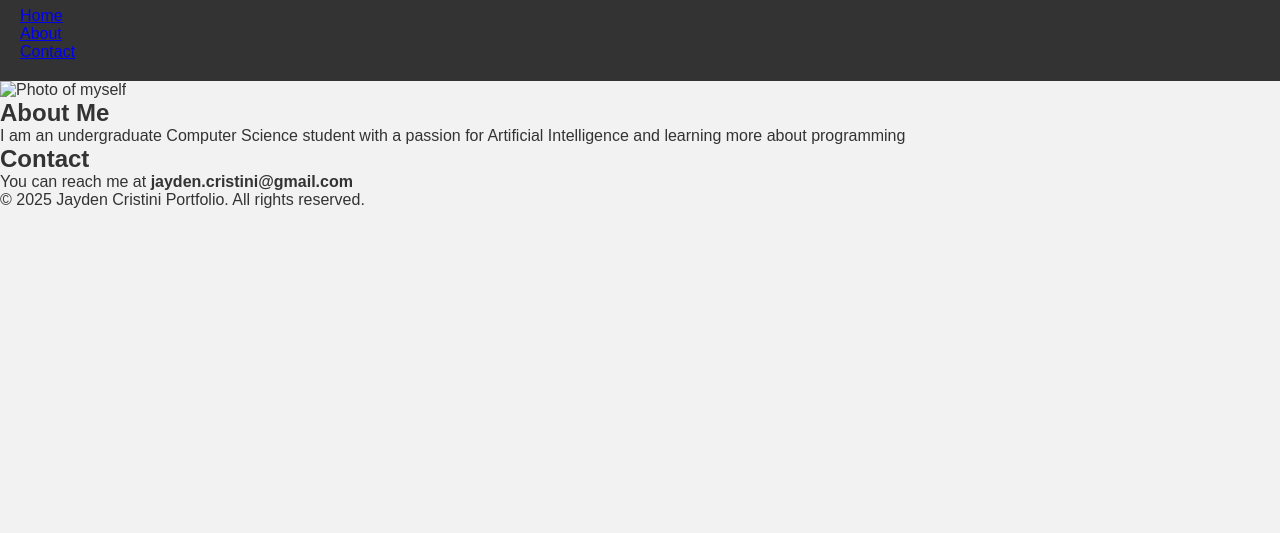
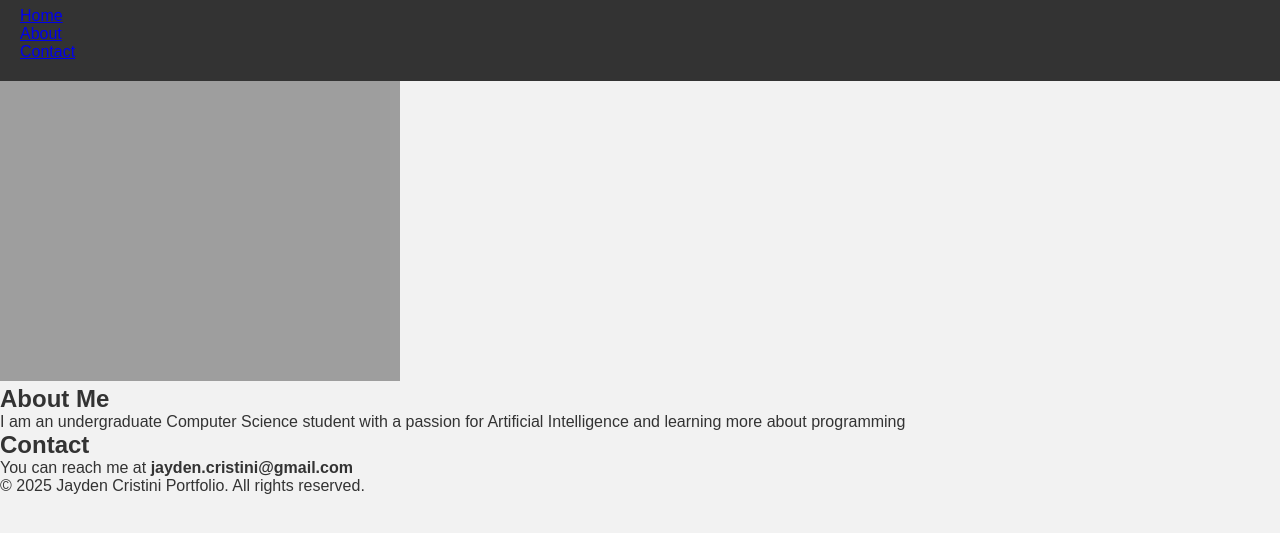
Before and after one commit to jaydencristini/jaydencristini, a plain HTML site: page index.html in a window 1280 px wide. Shown: the part 55-588 px from the top of the page. Drawn offline with Linux system fonts and the light colour scheme; the site is published under a folder, as on GitHub Pages, so addresses that start at the root find nothing.

Commit message:
Update index.html

```diff
--- a/index.html
+++ b/index.html
@@ -19,7 +19,7 @@
 
     <main>
       <section>
-        <img src="/me.jpg" alt="Photo of myself">
+        <img src="me.jpg" alt="Photo of myself">
         <h2>About Me</h2>
         <p>I am an undergraduate Computer Science student with a passion for Artificial Intelligence and learning more about programming</p>
       </section>
```
